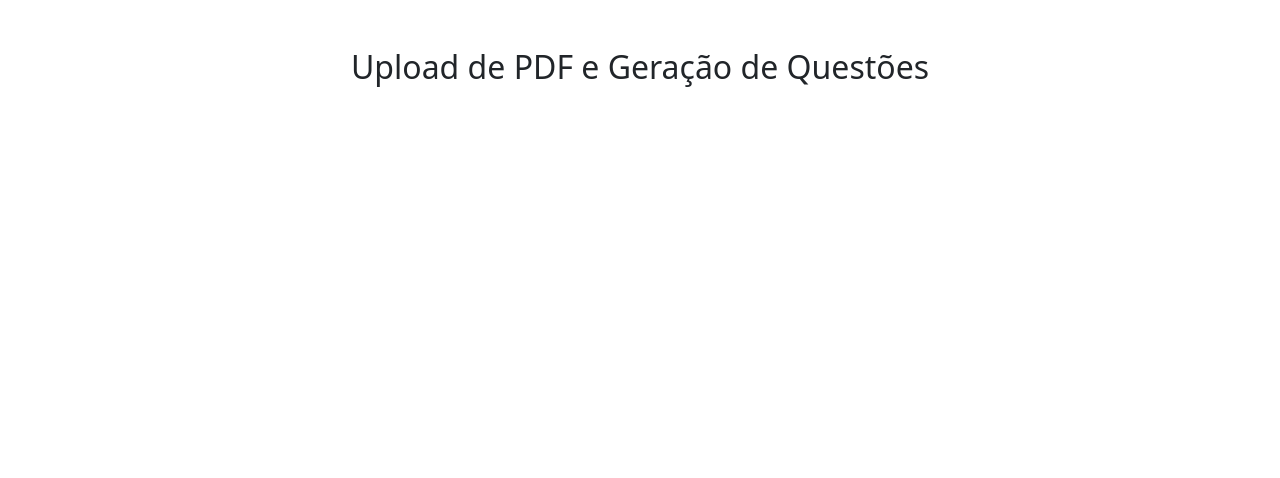
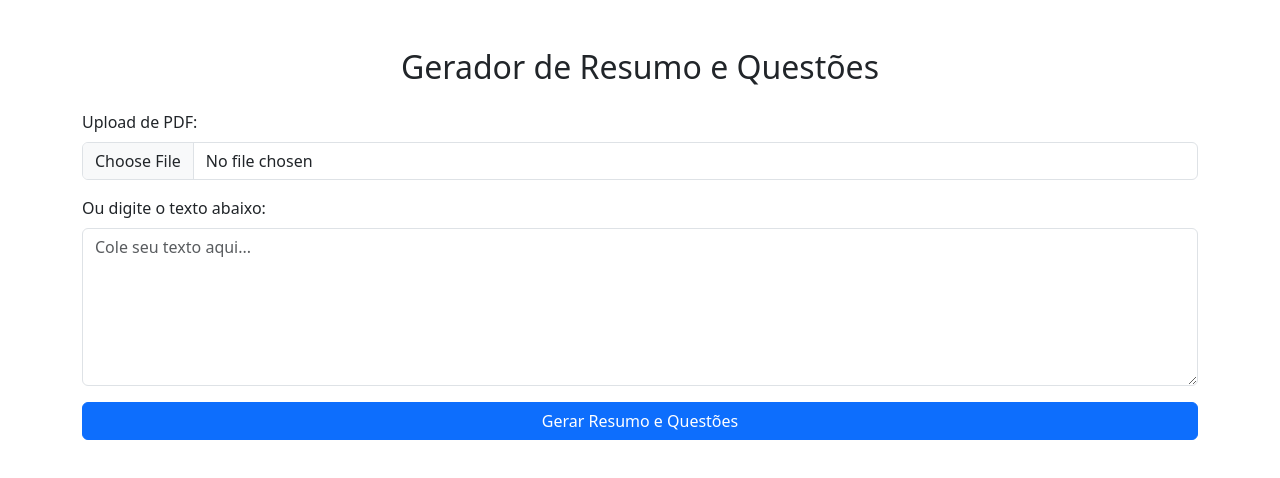
Before and after one commit to andressateixeira13/project4-2025a-andressa_, a React (Vite) app in the folder frontend/project/: page /upload in a window 1280 px wide. Shown: the top 478 px of the page. Built offline with nearby package versions, Linux system fonts and the light colour scheme; the HTML template or start-up script is replaced by a standard one.

Commit message:
feat: aba para inserir texto

```diff
--- a/frontend/project/src/pages/UploadPage.jsx
+++ b/frontend/project/src/pages/UploadPage.jsx
@@ -1,15 +1,13 @@
 import { useState, useEffect } from "react";
 import axios from "axios";
 import { supabase } from "../services/supabase.js";
-//import "../style.css";
 
 function UploadPage() {
   const [usuario, setUsuario] = useState(null);
   const [arquivo, setArquivo] = useState(null);
+  const [texto, setTexto] = useState("");
   const [resumo, setResumo] = useState("");
   const [questoes, setQuestoes] = useState([]);
-  const [respostas, setRespostas] = useState({});
-  const [mostrarGabarito, setMostrarGabarito] = useState(false);
   const [carregando, setCarregando] = useState(false);
 
   useEffect(() => {
@@ -20,109 +18,112 @@ function UploadPage() {
     verificarLogin();
   }, []);
 
-  const handleUpload = async (e) => {
+  const handleSubmit = async (e) => {
     e.preventDefault();
-    if (!arquivo) return alert("Selecione um arquivo PDF");
+    if (!usuario) return alert("Usuário não autenticado.");
+
     setCarregando(true);
+    setResumo("");
+    setQuestoes([]);
+
     try {
+      let response;
+
+      if (arquivo) {
         const formData = new FormData();
         formData.append("file", arquivo);
         formData.append("user_id", usuario.id);
 
-      const { data } = await axios.post(
-        "https://project4-2025a-andressa.onrender.com",
+        response = await axios.post(
+          "https://project4-2025a-andressa.onrender.com/upload",
           formData,
           { headers: { "Content-Type": "multipart/form-data" } }
         );
-      setResumo(data.resumo);
-      setQuestoes(data.questoes);
-      setMostrarGabarito(false);
-      setRespostas({});
-    } catch (error) {
-      alert("Erro ao enviar o arquivo.");
-      console.error(error);
+      } else if (texto.trim()) {
+        response = await axios.post(
+          "https://project4-2025a-andressa.onrender.com/resumo-texto",
+          { user_id: usuario.id, texto }
+        );
+      } else {
+        alert("Envie um PDF ou digite um texto.");
+        return;
+      }
+
+      setResumo(response.data.resumo);
+      setQuestoes(response.data.questoes);
+    } catch (err) {
+      alert("Erro ao processar o conteúdo.");
+      console.error(err);
     } finally {
       setCarregando(false);
     }
   };
 
-  const handleResposta = (i, letra) => {
-    setRespostas({ ...respostas, [i]: letra });
-  };
+  return (
+    <div className="container py-5">
+      <h2 className="text-center mb-4">Gerador de Resumo e Questões</h2>
 
-  const verificarRespostas = () => {
-    setMostrarGabarito(true);
-  };
-
-  return (
-    <div className="container mt-5">
-      <h2 className="text-center mb-4">Upload de PDF e Geração de Questões</h2>
-      {usuario && (
-        <form onSubmit={handleUpload} className="text-center">
+      <form onSubmit={handleSubmit} className="mb-4">
+        <div className="mb-3">
+          <label className="form-label">Upload de PDF:</label>
           <input
             type="file"
             accept="application/pdf"
-            onChange={(e) => setArquivo(e.target.files[0])}
-            className="form-control mb-3"
+            className="form-control"
+            onChange={(e) => {
+              setArquivo(e.target.files[0]);
+              setTexto(""); // limpa o texto se PDF for enviado
+            }}
           />
-          <button className="btn btn-primary" disabled={carregando}>
-            {carregando ? "Processando..." : "Enviar e Gerar Questões"}
+        </div>
+
+        <div className="mb-3">
+          <label className="form-label">Ou digite o texto abaixo:</label>
+          <textarea
+            className="form-control"
+            rows="6"
+            value={texto}
+            placeholder="Cole seu texto aqui..."
+            onChange={(e) => {
+              setTexto(e.target.value);
+              setArquivo(null); // limpa o arquivo se texto for escrito
+            }}
+          />
+        </div>
+
+        <button className="btn btn-primary w-100" disabled={carregando}>
+          {carregando ? "Processando..." : "Gerar Resumo e Questões"}
         </button>
       </form>
-      )}
 
       {resumo && (
-        <div className="mt-4">
+        <div className="mb-4">
           <h4>Resumo:</h4>
-          <p>{resumo}</p>
+          <div className="p-3 bg-light border rounded">{resumo}</div>
         </div>
       )}
 
       {questoes.length > 0 && (
-        <div className="mt-4">
+        <div>
           <h4>Questões:</h4>
           {questoes.map((q, i) => (
-            <div key={i} className="mb-3">
+            <div key={i} className="mb-3 p-3 border rounded bg-white">
               <strong>{i + 1}. {q.pergunta}</strong>
-              <div>
+              <ul className="mt-2">
                 {q.alternativas.map((alt, j) => {
                   const letra = String.fromCharCode(65 + j);
-                  const selecionada = respostas[i] === letra;
-                  const correta = q.correta === letra;
-
                   return (
-                    <div key={letra}>
-                      <label
-                        style={{
-                          color: mostrarGabarito
-                            ? correta
-                              ? "green"
-                              : selecionada
-                              ? "red"
-                              : "black"
-                            : "black"
-                        }}>
-                        <input
-                          type="radio"
-                          name={`questao-${i}`}
-                          value={letra}
-                          checked={selecionada}
-                          disabled={mostrarGabarito}
-                          onChange={() => handleResposta(i, letra)}
-                        /> {letra}) {alt}
-                      </label>
-                    </div>
+                    <li key={letra}>
+                      <strong>{letra}.</strong>{" "}
+                      <span style={{ color: letra === q.correta ? "green" : "inherit", fontWeight: letra === q.correta ? "bold" : "normal" }}>
+                        {alt}
+                      </span>
+                    </li>
                   );
                 })}
-              </div>
+              </ul>
             </div>
           ))}
-
-          {!mostrarGabarito && (
-            <button className="btn btn-success" onClick={verificarRespostas}>
-              Verificar Respostas
-            </button>
-          )}
         </div>
       )}
     </div>
```
Lines whose indentation alone changed are shown as unchanged.
